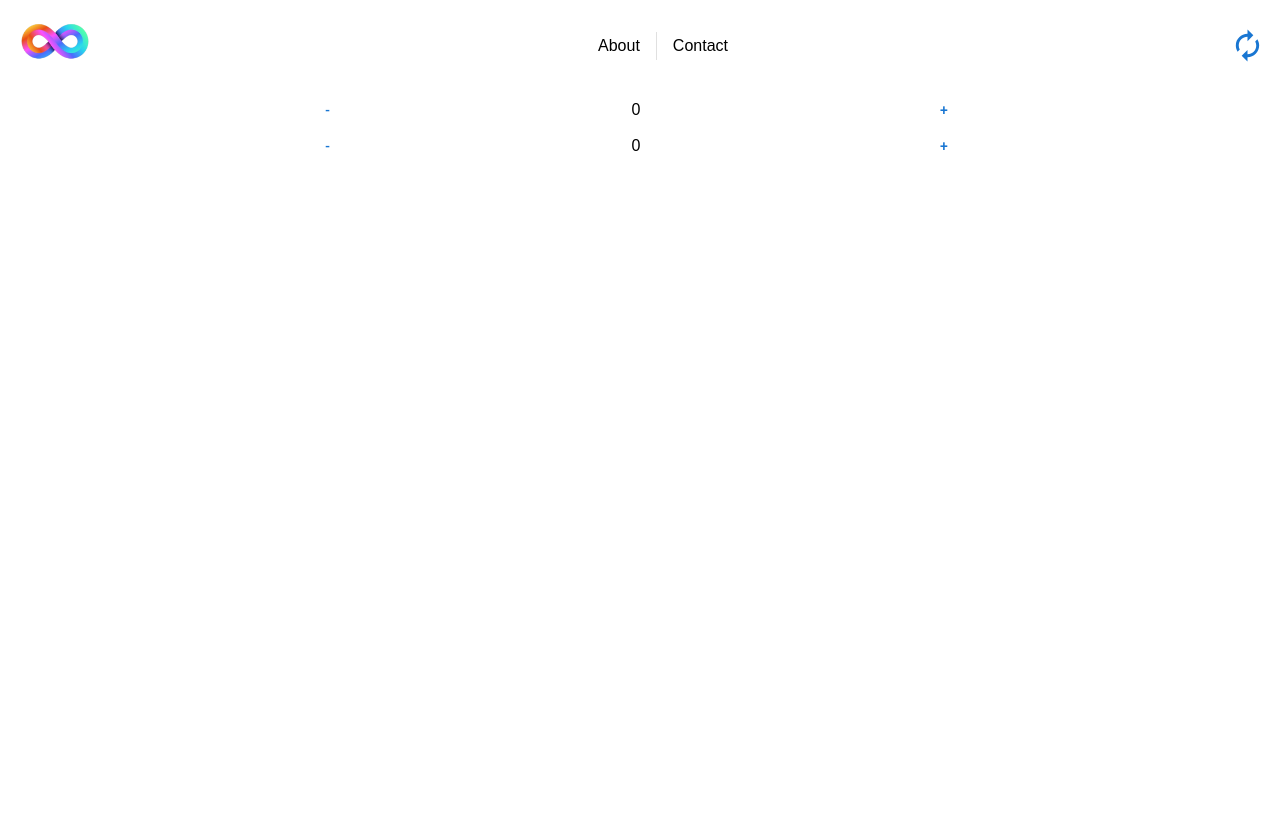
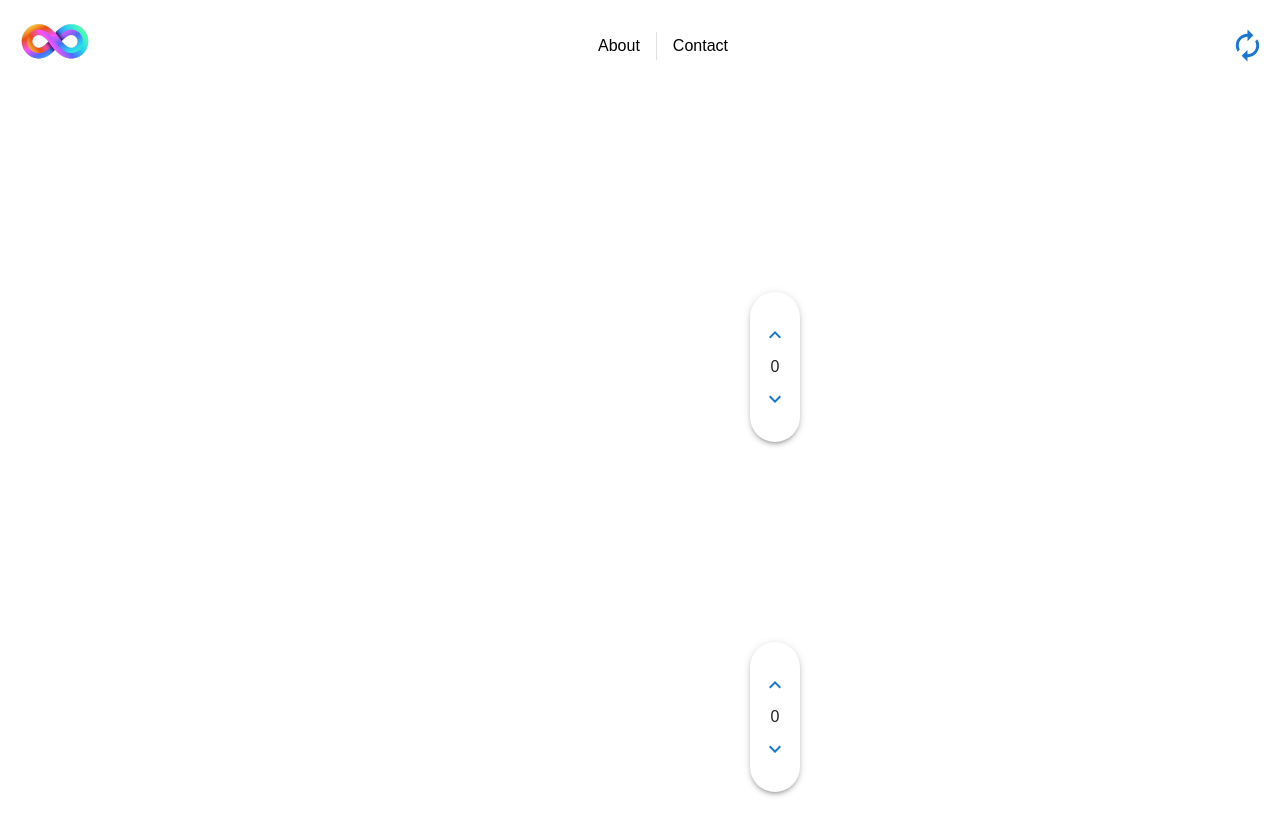
Before and after one commit to Felix-Hz/counter-react-mui, a React (Create React App) app: page /counter in a window 1280 px wide. Shown: the top 836 px of the page. Before the commit the page ends 800 px from the top, so only its background shows below. Built offline with nearby package versions, Linux system fonts and the light colour scheme.

Commit message:
update: counter styling&icons

```diff
--- a/src/components/Counter/Counter.js
+++ b/src/components/Counter/Counter.js
@@ -1,7 +1,10 @@
 // ------- IMPORTS ---------
 import React, { useState, useContext } from "react";
-import { Divider, Stack, Box, Button } from "../../mui";
+import { Stack, Box, Button, Paper } from "../../mui";
 import CountContext from "../../context/CountContext";
+import KeyboardArrowUpIcon from "@mui/icons-material/KeyboardArrowUp";
+import KeyboardArrowDownIcon from "@mui/icons-material/KeyboardArrowDown";
+import { borderRadius } from "@mui/system";
 
 const Counter = ({ initial }) => {
   const { value, setValue } = useContext(CountContext);
@@ -19,11 +22,20 @@ const Counter = ({ initial }) => {
   };
 
   return (
-    <Stack direction="row" justifyContent="space-evenly" alignItems="center" ml={3} mr={4}>
-      <Button onClick={() => decrement()}>-</Button>
-      {value}
-      <Button onClick={() => increment()}>+</Button>
-    </Stack>
+    <Paper
+      elevation={3}
+      sx={{ m: "200px 750px", p: "25px", borderRadius: "25px" }}
+    >
+      <Stack justifyContent="space-evenly" alignItems="center">
+        <Button onClick={() => increment()} sx={{ borderRadius: "100px" }}>
+          <KeyboardArrowUpIcon />
+        </Button>
+        {value}
+        <Button onClick={() => decrement()} sx={{ borderRadius: "100px" }}>
+          <KeyboardArrowDownIcon />
+        </Button>
+      </Stack>
+    </Paper>
   );
 };
 
--- a/src/mui/index.js
+++ b/src/mui/index.js
@@ -4,3 +4,4 @@ export { default as Divider } from "@mui/material/Divider";
 export { default as Stack } from "@mui/material/Stack";
 export { default as Link } from "@mui/material/Link";
 export { default as Box } from "@mui/material/Box";
+export { default as Paper } from "@mui/material/Paper";
```
